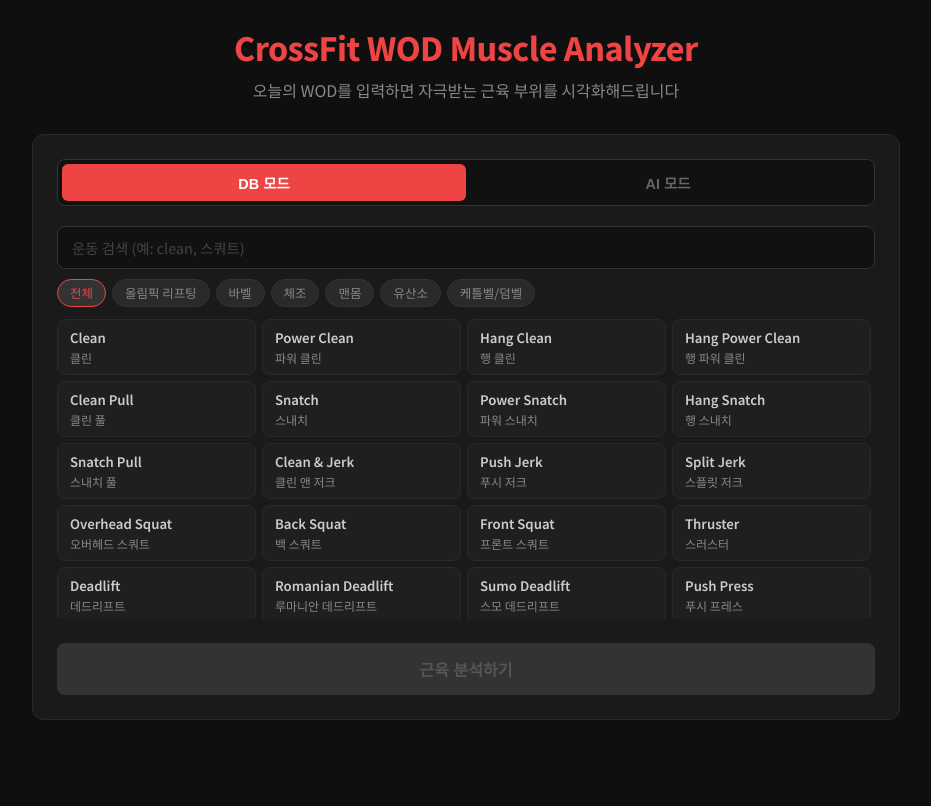
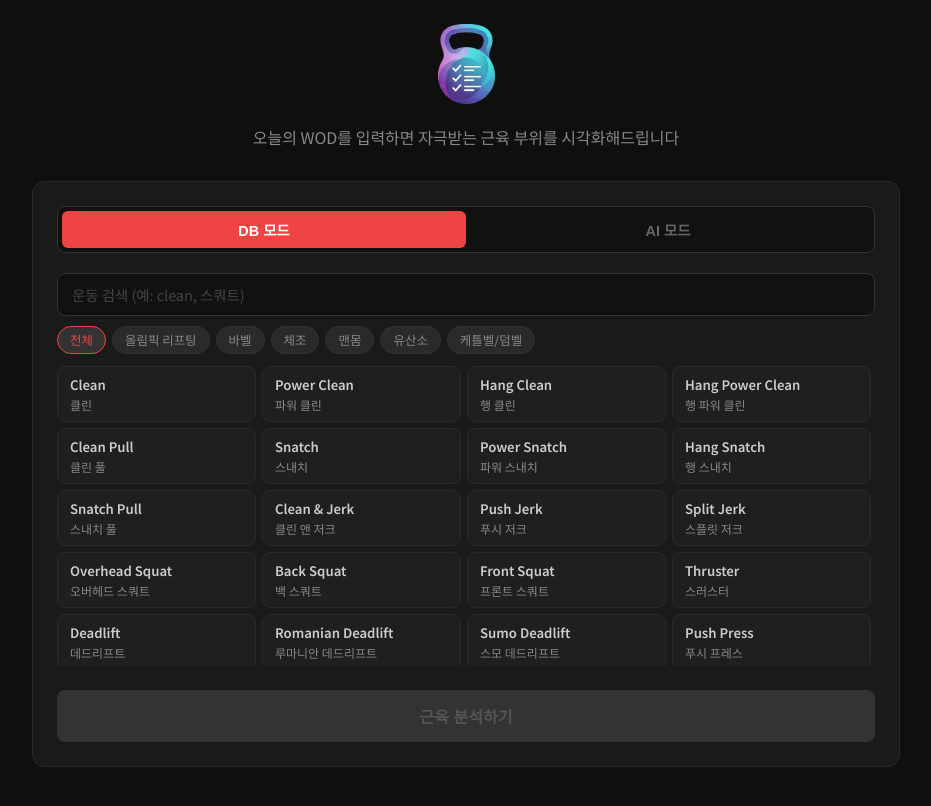
Before and after one commit to Ellencia/crossfit-wod-tracker, a React (Create React App) app: page / in a window 1280 px wide. Shown: the top 806 px of the page, without its empty margins (174-1105 px from the left). Built offline with nearby package versions, Linux system fonts and the light colour scheme.

Commit message:
Add custom logo to header

```diff
--- a/src/App.css
+++ b/src/App.css
@@ -20,6 +20,12 @@
 .app-header {
   text-align: center;
   margin-bottom: 32px;
+}
+
+.app-logo {
+  height: 80px;
+  width: auto;
+  margin-bottom: 8px;
 }
 
 .app-header h1 {
--- a/src/App.js
+++ b/src/App.js
@@ -1,6 +1,7 @@
 import React, { useState } from 'react';
 import Model from 'react-body-highlighter';
 import { EXERCISES, CATEGORIES, combineExercises } from './exerciseDB';
+import logo from './assets/Logo1.webp';
 import './App.css';
 
 const SAMPLE_WODS = [
@@ -103,7 +104,7 @@
   return (
     <div className="app">
       <header className="app-header">
-        <h1>CrossFit WOD Muscle Analyzer</h1>
+        <img src={logo} alt="logo" className="app-logo" />
         <p>오늘의 WOD를 입력하면 자극받는 근육 부위를 시각화해드립니다</p>
       </header>
 
```
Also changed, not shown: src/assets/Logo1.webp (added).
